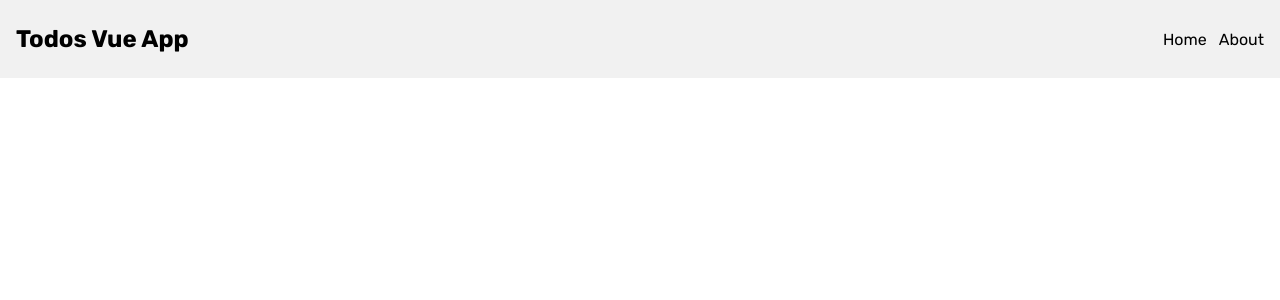
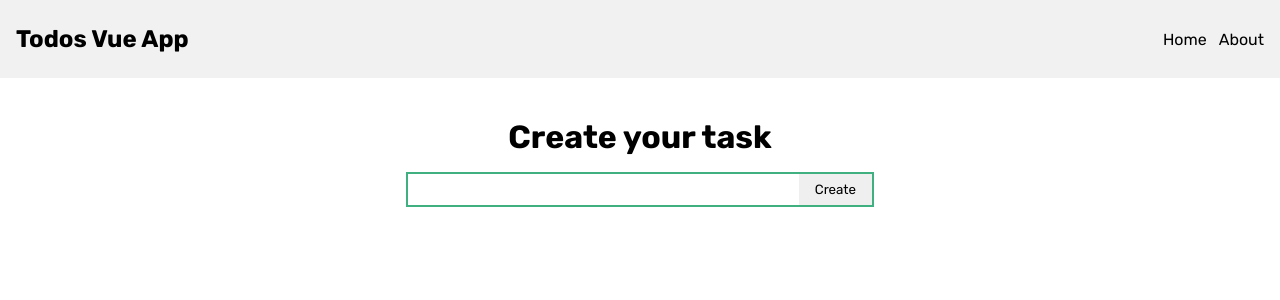
Before and after one commit to mb-dir/vue-todo, a Vue app: page / in a window 1280 px wide. Shown: the top 300 px of the page. Built offline with nearby package versions, Linux system fonts and the light colour scheme.

Commit message:
Basic view for todo creator

```diff
--- /dev/null
+++ b/src/components/TodoCreator.vue
@@ -0,0 +1,51 @@
+<template>
+  <div class="input-wrap">
+    <input v-model="todoContent" type="text" />
+    <button>Create</button>
+  </div>
+</template>
+
+<script setup>
+import { ref, watchEffect } from "vue";
+
+const todoContent = ref("");
+</script>
+
+<style lang="scss" scoped>
+.input-wrap {
+  display: flex;
+  transition: 250ms ease;
+  border: 2px solid #41b080;
+
+  &.input-err {
+    border-color: red;
+  }
+
+  &:focus-within {
+    box-shadow: 0 -4px 6px -1px rgb(0 0 0 / 0.1),
+      0 -2px 4px -2px rgb(0 0 0 / 0.1);
+  }
+
+  input {
+    width: 100%;
+    padding: 8px 6px;
+    border: none;
+
+    &:focus {
+      outline: none;
+    }
+  }
+
+  button {
+    padding: 8px 16px;
+    border: none;
+  }
+}
+
+.err-msg {
+  margin-top: 6px;
+  font-size: 12px;
+  text-align: center;
+  color: red;
+}
+</style>
--- a/src/router/index.js
+++ b/src/router/index.js
@@ -1,23 +1,24 @@
-import { createRouter, createWebHistory } from 'vue-router'
-import HomeView from '../views/HomeView.vue'
+import { createRouter, createWebHistory } from "vue-router";
+
+import TodosView from "../views/TodosView.vue";
 
 const router = createRouter({
   history: createWebHistory(import.meta.env.BASE_URL),
   routes: [
     {
-      path: '/',
-      name: 'home',
-      component: HomeView
+      path: "/",
+      name: "home",
+      component: TodosView,
     },
     {
-      path: '/about',
-      name: 'about',
+      path: "/about",
+      name: "about",
       // route level code-splitting
       // this generates a separate chunk (About.[hash].js) for this route
       // which is lazy-loaded when the route is visited.
-      component: () => import('../views/AboutView.vue')
-    }
-  ]
-})
+      component: () => import("../views/AboutView.vue"),
+    },
+  ],
+});
 
-export default router
+export default router;
--- a/src/views/HomeView.vue
+++ /dev/null
@@ -1,5 +0,0 @@
-<script setup></script>
-
-<template>
-  <main></main>
-</template>
--- /dev/null
+++ b/src/views/TodosView.vue
@@ -0,0 +1,42 @@
+<script setup>
+import TodoCreator from "../components/TodoCreator.vue";
+</script>
+
+<template>
+  <main>
+    <h1>Create your task</h1>
+    <TodoCreator />
+  </main>
+</template>
+
+<style scoped lang="scss">
+main {
+  display: flex;
+  flex-direction: column;
+  max-width: 500px;
+  width: 100%;
+  margin: 0 auto;
+  padding: 40px 16px;
+
+  h1 {
+    margin-bottom: 16px;
+    text-align: center;
+  }
+
+  .todo-list {
+    display: flex;
+    flex-direction: column;
+    list-style: none;
+    margin-top: 24px;
+    gap: 20px;
+  }
+
+  .todos-msg {
+    display: flex;
+    align-items: center;
+    justify-content: center;
+    gap: 8px;
+    margin-top: 24px;
+  }
+}
+</style>
```
